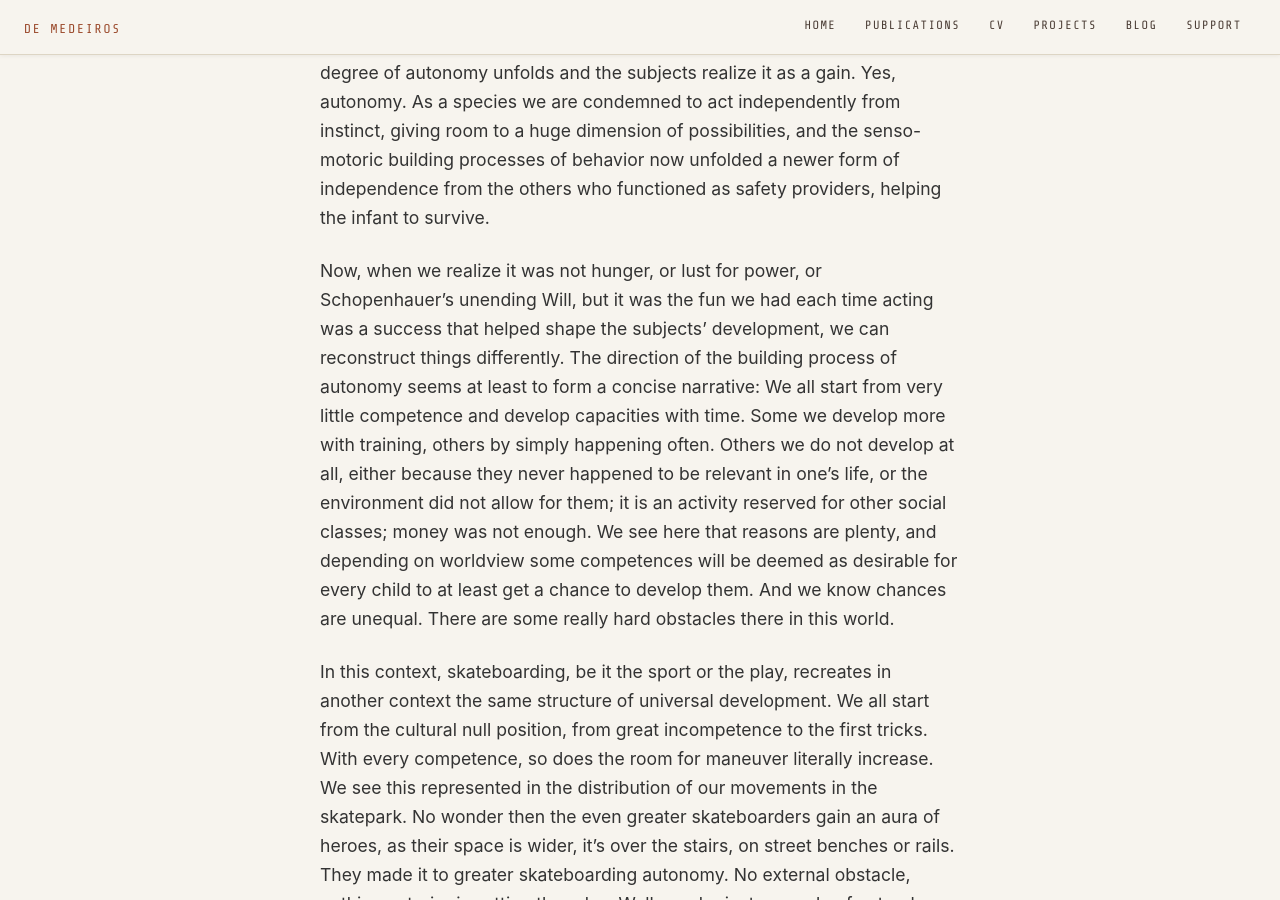
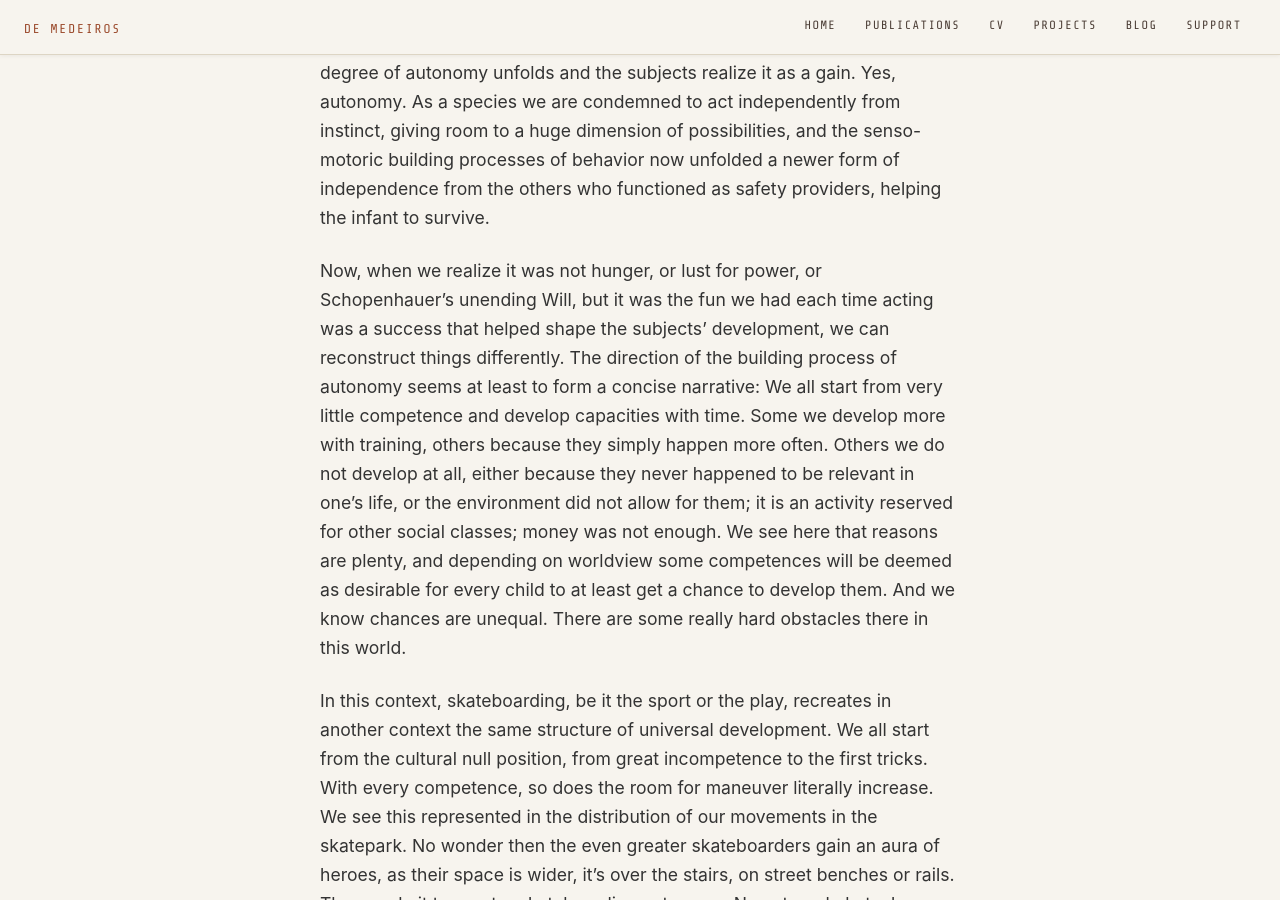
Before and after one commit to jemedeiros/jemedeiros.github.io, a Jekyll site: the page built from _posts/2026-08-29-Movement-Autonomy and pain.md, in a window 1280 px wide and 900 px high, scrolled down 1731 px. Built offline with Jekyll 4.4.1, drawn with Linux system fonts in a browser that asks for light colours; some web fonts are replaced; a script that is not in the unit is left out.

Commit message:
Corrections new post

```diff
--- a/_posts/2026-08-29-Movement-Autonomy and pain.md
+++ b/_posts/2026-08-29-Movement-Autonomy and pain.md
@@ -25,7 +25,7 @@
 
 Action is developed by infants very early and in stages: walking, standing up, grabbing, pushing or pulling set the groundwork for later improvements. The important thing is that with each motoric learning moment a newer degree of autonomy unfolds and the subjects realize it as a gain. Yes, autonomy. As a species we are condemned to act independently from instinct, giving room to a huge dimension of possibilities, and the senso-motoric building processes of behavior now unfolded a newer form of independence from the others who functioned as safety providers, helping the infant to survive.
 
-Now, when we realize it was not hunger, or lust for power, or Schopenhauer's unending Will, but it was the fun we had each time acting was a success that helped shape the subjects' development, we can reconstruct things differently. The direction of the building process of autonomy seems at least to form a concise narrative: We all start from very little competence and develop capacities with time. Some we develop more with training, others by simply happening often. Others we do not develop at all, either because they never happened to be relevant in one's life, or the environment did not allow for them; it is an activity reserved for other social classes; money was not enough. We see here that reasons are plenty, and depending on worldview some competences will be deemed as desirable for every child to at least get a chance to develop them. And we know chances are unequal. There are some really hard obstacles there in this world.
+Now, when we realize it was not hunger, or lust for power, or Schopenhauer's unending Will, but it was the fun we had each time acting was a success that helped shape the subjects' development, we can reconstruct things differently. The direction of the building process of autonomy seems at least to form a concise narrative: We all start from very little competence and develop capacities with time. Some we develop more with training, others because they simply happen more often. Others we do not develop at all, either because they never happened to be relevant in one's life, or the environment did not allow for them; it is an activity reserved for other social classes; money was not enough. We see here that reasons are plenty, and depending on worldview some competences will be deemed as desirable for every child to at least get a chance to develop them. And we know chances are unequal. There are some really hard obstacles there in this world.
 
 In this context, skateboarding, be it the sport or the play, recreates in another context the same structure of universal development. We all start from the cultural null position, from great incompetence to the first tricks. With every competence, so does the room for maneuver literally increase. We see this represented in the distribution of our movements in the skatepark. No wonder then the even greater skateboarders gain an aura of heroes, as their space is wider, it's over the stairs, on street benches or rails. They made it to greater skateboarding autonomy. No external obstacle, nothing exterior is setting the rules. Well, maybe just a couple of natural constants like gravity. But otherwise, the rules of what is possible, doable or not, are set by the skaters themselves. And this sublimation of autonomy inside the playful context of skateboarding runs as a dna thread through all levels of this sport.
 
```
